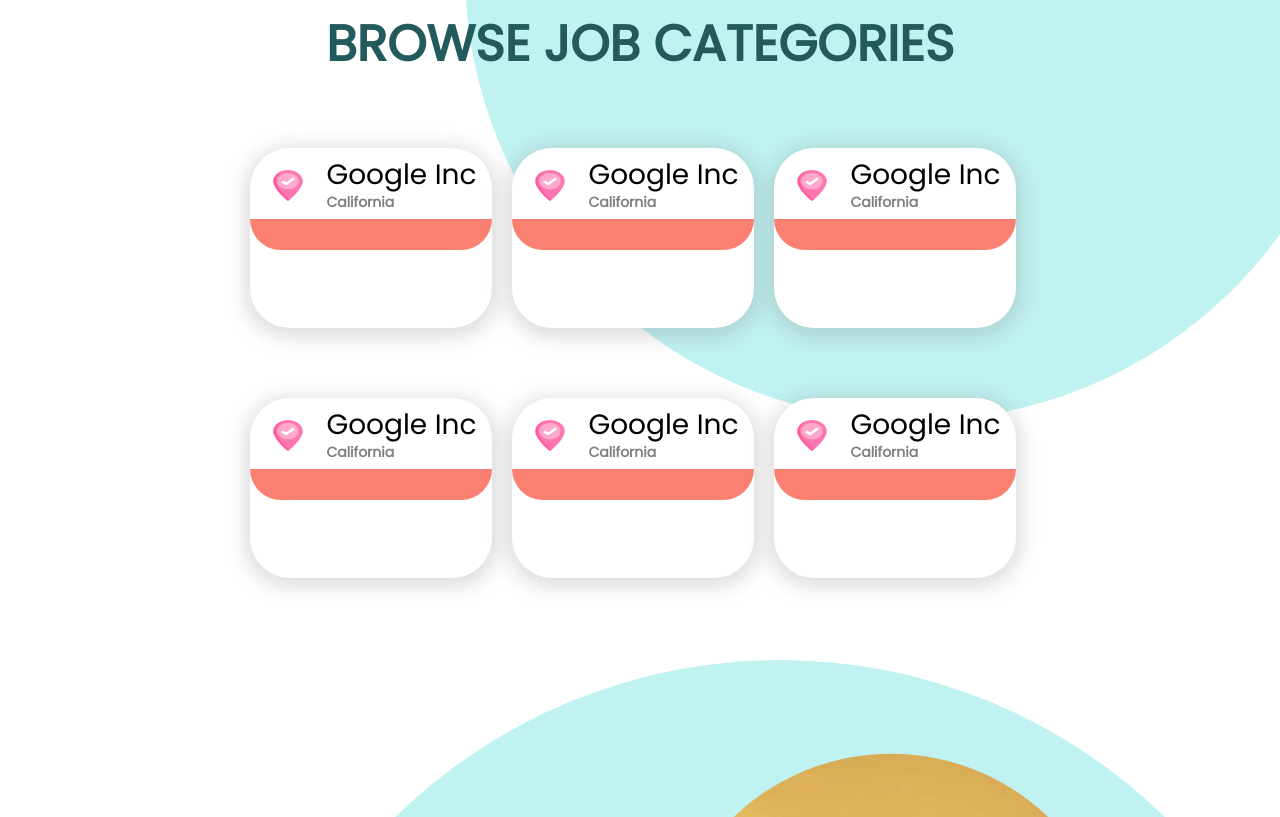
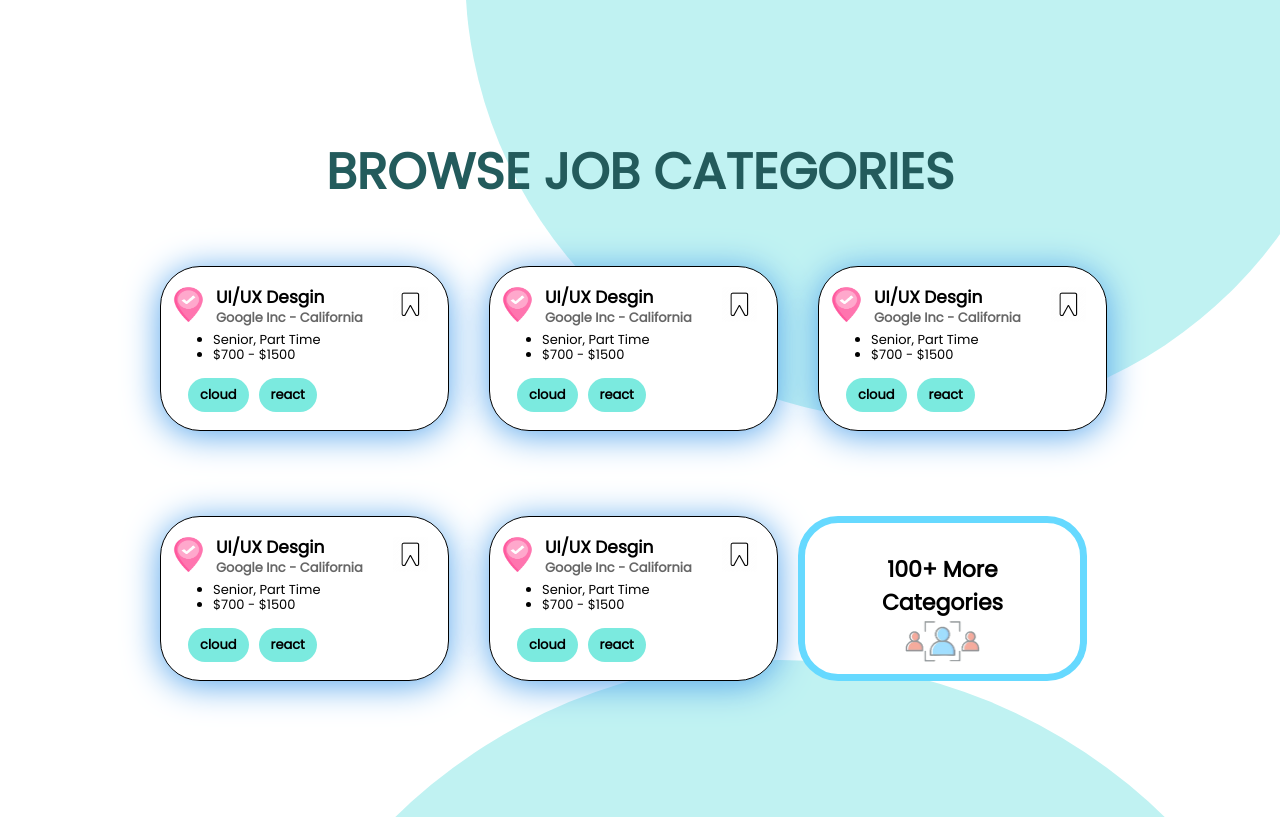
Before and after one commit to tanhuet/working-on-paradise, a React (Create React App) app: page /home in a window 1280 px wide. Shown: the part 1643-2460 px from the top of the page. Built offline with nearby package versions, Linux system fonts and the light colour scheme.

Commit message:
fit category

```diff
--- a/src/components/filterbar/FilterBar.js
+++ b/src/components/filterbar/FilterBar.js
@@ -1,12 +1,22 @@
 import classes from "./FilterBar.module.scss"
 import FilterImg from "../icon/filter"
+import { useState } from "react"
 
 const FilterBar = () => {
+
+    const [isOpen, setIsOpen] = useState(false)
+
+    const openHandler = () => {
+        setIsOpen(pre => {
+            return !pre
+        })
+    }
+
     return (
         <div className={classes.bar}>
             <div className={classes.filter}>
                 <div className={classes['filter-button']}>
-                    <button>
+                    <button onClick={openHandler}>
                         <FilterImg />
                     </button>
                 </div>
@@ -14,7 +24,7 @@
                     <input type="text" placeholder="Category, Company, TypeJob, ..."/>
                 </div>
             </div>
-            <form>
+            {isOpen && <form>
                 <div className={classes.detail}>
                     <div className={classes['detail-left']}>
                         <div className={classes['company']}>
@@ -74,7 +84,7 @@
                         </div>
                     </div>
                 </div>
-            </form>
+            </form>}
         </div>
     )
 }
--- a/src/components/recomended-job/RecomendedJob.js
+++ b/src/components/recomended-job/RecomendedJob.js
@@ -1,4 +1,3 @@
-import { Fragment } from "react"
 import Wrap from "../UI/Wrap"
 import classes from "./RecomendedJob.module.scss"
 
@@ -17,12 +16,14 @@
                 </div>
                 <div className={classes['job-list']}>
                     {props.jobs.map(item => (
-                        <Fragment>
+                        <div
+                            key={item.id}
+                        >
                             <div className={classes.line}></div>
                             <div className={classes.job}>
                                 <p>{item.category}<br/><span>{item.location} - {item.jobType}</span></p>
                             </div>
-                        </Fragment>
+                        </div>
                     ))}
                 </div>
             </div>
--- a/src/index.css
+++ b/src/index.css
@@ -22,3 +22,7 @@
   font-family: 'Poppins';
   font-style: normal;
 }
+
+a {
+  text-decoration: none;
+}
--- a/src/pages/Home/Components/highligh-job/Job.js
+++ /dev/null
@@ -1,32 +0,0 @@
-import { Link } from "react-router-dom"
-import classes from "./Job.module.scss"
-
-const Job = (props) => {
-    return (
-        <Link>
-            <div className={classes.card}>
-                <div className={classes.company}>
-                    <div className={classes.logo}>
-                        <img src={props.logo} alt=".." />
-                    </div>
-                    <div className={classes.info}>
-                        <h3>{props.companyName}</h3>
-                        <p>{props.location}</p>
-                    </div>
-                </div>
-                <div className={classes.job}>
-                    <ul>
-                        <li className={classes.name}>{props.jobName}</li>
-                        <li>{props.type}</li>
-                        <li>{props.submittedDate}</li>
-                    </ul>
-                </div>
-                <div className={classes.makeup}>
-
-                </div>
-            </div>
-        </Link>
-    )
-}
-
-export default Job
--- a/src/pages/Home/Components/highligh-job/Job.module.scss
+++ /dev/null
@@ -1,76 +0,0 @@
-a {
-    text-decoration: none;
-}
-
-.card {
-    margin: 10px;
-    background: white;
-    box-shadow: 0px 4px 20px 5px rgba(119, 116, 116, 0.25);
-    border-radius: 40px;
-    width: 242px;
-    height: 180px;
-    padding: 10px;
-}
-
-.company {
-    padding: 0;
-    margin: 0;
-    display: flex;
-    align-items: center;
-    margin-left: 10px;
-}
-
-.company img {
-    width: 36.38px;
-    height: 30.61px;
-}
-
-.company .info {
-    margin-left: 20px;
-    font-weight: 600;
-    font-size: 18px;
-}
-
-.info h3 {
-    color: #000000;
-    padding: 0;
-    margin: 0;
-}
-
-.info p {
-    color: #808080;
-    padding: 0;
-    margin: 0;
-    font-size: 14px;
-}
-
-.job {
-    padding: 0;
-    margin: 0;
-    margin-top: -3px;
-}
-
-.job ul {
-    list-style: none;
-}
-
-.card ul li {
-    color: #808080;
-    font-weight: 500;
-    font-size: 14px;
-}
-
-.card ul .name {
-    color: #000000;
-    font-weight: 600;
-    font-size: 18px;
-}
-
-.makeup {
-    margin-top: -10px;
-    margin-left: -10px;
-    width: 242px;
-    height: 30.67px;
-    background: #FA8072;
-    border-radius: 0px 0px 40px 40px;
-}
--- a/src/pages/Home/Components/highligh-job/JobList.js
+++ b/src/pages/Home/Components/highligh-job/JobList.js
@@ -1,6 +1,8 @@
 import { Fragment } from "react"
-import Job from "./Job"
 import classes from "./JobList.module.scss"
+import HighlightJob from "../../../../components/highlight-job/HighlightJob"
+import { Link } from "react-router-dom"
+import more from "../../../../asses/more.png"
 
 const JobList = (props) => {
     const job = props.jobs[0]
@@ -9,54 +11,81 @@
             <h1 className={classes.h1}>BROWSE JOB CATEGORIES</h1>
 
             <div className={classes["job-list"]}>
-                <Job
+                <HighlightJob
+                    class = {classes.wrap}
                     logo = {job.logo}
                     companyName = {job.companyName}
                     location = {job.location}
-                    jobName = {job.jobName}
-                    type = {job.type}
-                    submittedDate = {job.submittedDate}
+                    category = {job.category}
+                    jobType = {job.jobType}
+                    skills = {job.skills}
+                    experience = {job.experience}
+                    minSalary = {job.minSalary}
+                    maxSalary = {job.maxSalary}
+                    // submittedDate = {job.submittedDate}
                 />
-                               <Job
+                                <HighlightJob
+                    class = {classes.wrap}
                     logo = {job.logo}
                     companyName = {job.companyName}
                     location = {job.location}
-                    jobName = {job.jobName}
-                    type = {job.type}
-                    submittedDate = {job.submittedDate}
+                    category = {job.category}
+                    jobType = {job.jobType}
+                    skills = {job.skills}
+                    experience = {job.experience}
+                    minSalary = {job.minSalary}
+                    maxSalary = {job.maxSalary}
+                    // submittedDate = {job.submittedDate}
                 />
-                               <Job
+                                <HighlightJob
+                    class = {classes.wrap}
                     logo = {job.logo}
                     companyName = {job.companyName}
                     location = {job.location}
-                    jobName = {job.jobName}
-                    type = {job.type}
-                    submittedDate = {job.submittedDate}
+                    category = {job.category}
+                    jobType = {job.jobType}
+                    skills = {job.skills}
+                    experience = {job.experience}
+                    minSalary = {job.minSalary}
+                    maxSalary = {job.maxSalary}
+                    // submittedDate = {job.submittedDate}
                 />
-                               <Job
+                                <HighlightJob
+                    class = {classes.wrap}
                     logo = {job.logo}
                     companyName = {job.companyName}
                     location = {job.location}
-                    jobName = {job.jobName}
-                    type = {job.type}
-                    submittedDate = {job.submittedDate}
+                    category = {job.category}
+                    jobType = {job.jobType}
+                    skills = {job.skills}
+                    experience = {job.experience}
+                    minSalary = {job.minSalary}
+                    maxSalary = {job.maxSalary}
+                    // submittedDate = {job.submittedDate}
                 />
-                               <Job
+                                <HighlightJob
+                    class = {classes.wrap}
                     logo = {job.logo}
                     companyName = {job.companyName}
                     location = {job.location}
-                    jobName = {job.jobName}
-                    type = {job.type}
-                    submittedDate = {job.submittedDate}
+                    category = {job.category}
+                    jobType = {job.jobType}
+                    skills = {job.skills}
+                    experience = {job.experience}
+                    minSalary = {job.minSalary}
+                    maxSalary = {job.maxSalary}
+                    // submittedDate = {job.submittedDate}
                 />
-                               <Job
-                    logo = {job.logo}
-                    companyName = {job.companyName}
-                    location = {job.location}
-                    jobName = {job.jobName}
-                    type = {job.type}
-                    submittedDate = {job.submittedDate}
-                />
+                <Link>
+                    <div className={classes.more}>
+                        <div className={classes.text}>
+                            <p>100+ More <br/>Categories</p>
+                        </div>
+                        <div className={classes.img}>
+                            <img src={more} className ={classes['more-img']} alt="more"/>
+                        </div>
+                    </div>
+                </Link>
             </div>
         </Fragment>
     )
--- a/src/pages/Home/Components/highligh-job/JobList.module.scss
+++ b/src/pages/Home/Components/highligh-job/JobList.module.scss
@@ -1,3 +1,7 @@
+.job-list a {
+    text-decoration: none;
+}
+
 .h1 {
     text-align: center;
     color: #235B5C;
@@ -10,6 +14,42 @@
     margin: 4rem auto;
     display: flex;
     flex-wrap: wrap;
-    width: 800px;
+    width: 1000px;
     height: 500px;
 }
+
+.wrap {
+    margin: 0  20px;
+}
+
+.more {
+    background: #FFFFFF;
+    border: 7px solid #66D9FF;
+    border-radius: 40px;
+    padding: 30px;
+    width: 289px;
+    height: 165px;
+}
+
+.text p{
+    font-family: 'Poppins';
+    font-style: normal;
+    font-weight: 700;
+    font-size: 22px;
+    text-align: center;
+    color: #000000;
+
+}
+
+.img {
+    margin-top: -1rem;
+    // border: solid;
+    display: flex;
+    justify-content: center;
+}
+.img img{
+    // border: solid;
+    width: 78.82px;
+    height: 44.43px;
+    opacity: 0.7;
+}
--- a/src/pages/Home/Home.js
+++ b/src/pages/Home/Home.js
@@ -2,14 +2,15 @@
 import Overview from "./Components/Overview"
 import HighlightJob from "./Components/HighlightJob"
 import HomeBackground from "../../components/layout/HomeBackground"
+import classes from "./Home.module.scss"
 
 const Home = () => {
     return (
-        <React.Fragment>
+        <div className={classes.warp}>
             <HomeBackground />
             <Overview />
             <HighlightJob />
-        </React.Fragment>
+        </div>
     )
 }
 
--- /dev/null
+++ b/src/pages/Home/Home.module.scss
@@ -0,0 +1,36 @@
+.warp {
+    font-family: 'Poppins';
+    font-style: normal;
+    font-weight: 600;
+    margin-top: 8rem;
+}
+
+.warp h1 {
+    font-family: 'Poppins';
+    font-style: normal;
+    font-weight: 600;
+}
+
+.warp h2 {
+    font-family: 'Poppins';
+    font-style: normal;
+    font-weight: 600;
+}
+
+.warp h3 {
+    font-family: 'Poppins';
+    font-style: normal;
+    font-weight: 600;
+}
+
+.warp h4 {
+    font-family: 'Poppins';
+    font-style: normal;
+    font-weight: 600;
+}
+
+.warp h5 {
+    font-family: 'Poppins';
+    font-style: normal;
+    font-weight: 600;
+}
```
Also changed, not shown: src/asses/more.png (added).
